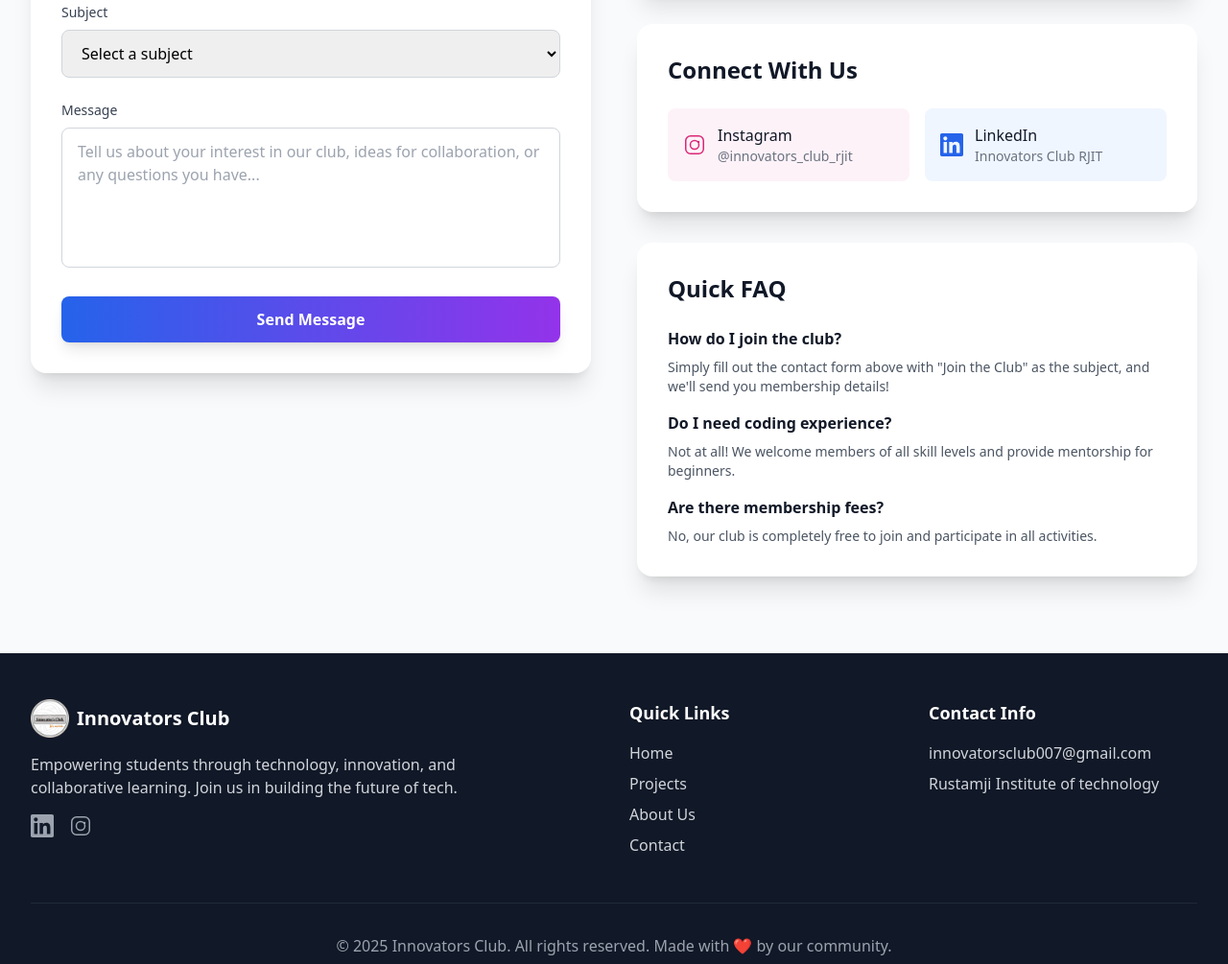
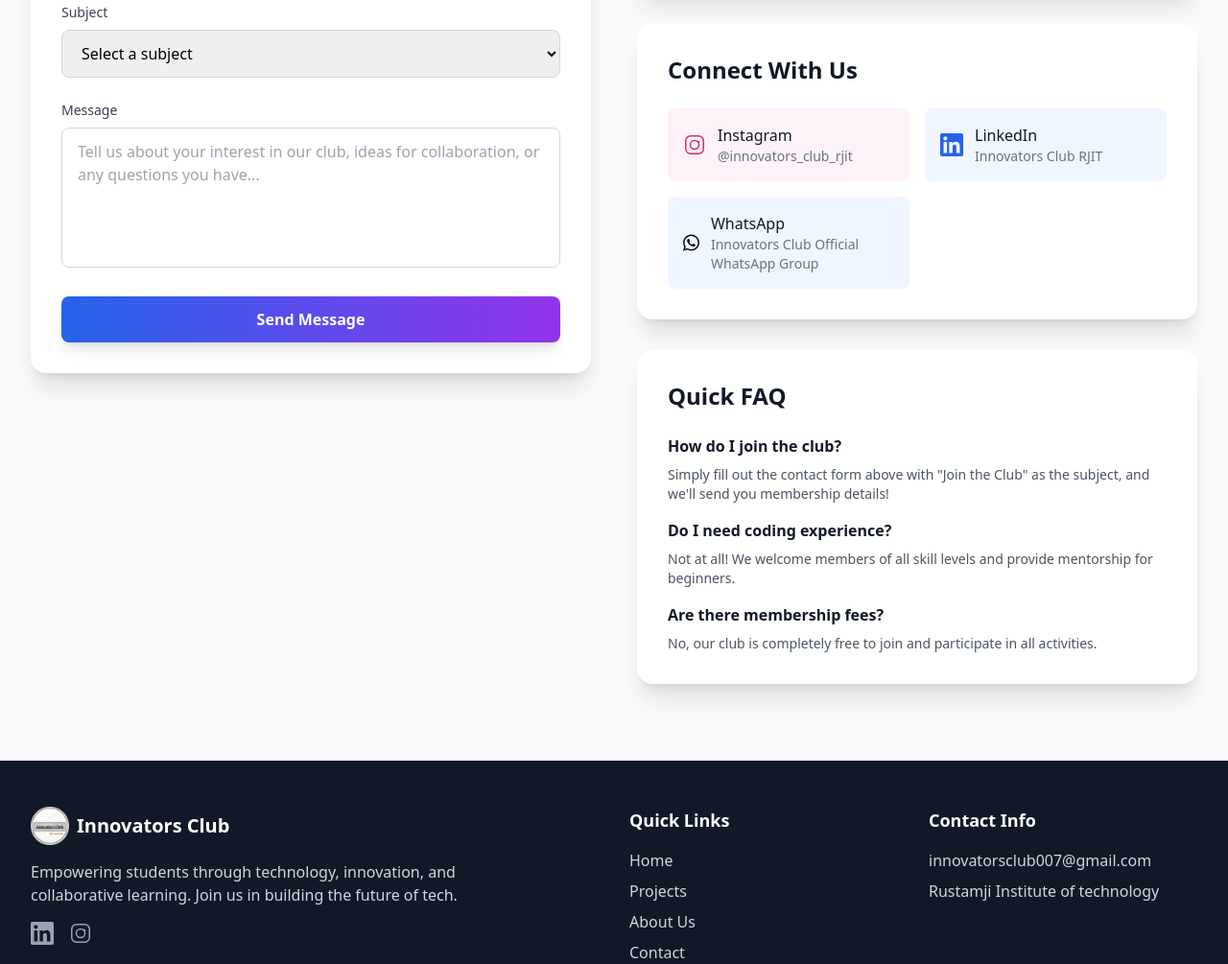
Before and after one commit to pradeepx-dev/innovators-club-site, a plain HTML site: page contact.html in a window 1280 px wide. Shown: the part 747-1752 px from the top of the page at 96% size. Drawn offline with nearby package versions, Linux system fonts and the light colour scheme.

Commit message:
Whatsapp group added

```diff
--- a/contact.html
+++ b/contact.html
@@ -218,6 +218,15 @@
                                 <div>
                                     <p class="font-medium text-gray-900 dark:text-white">LinkedIn</p>
                                     <p class="text-sm text-gray-500 dark:text-gray-400">Innovators Club RJIT</p>
+                                </div>
+                            </a>
+                            <a href="https://chat.whatsapp.com/IURV5QcHKB07sEwA7LIceC" class="flex items-center space-x-3 p-4 bg-blue-50 dark:bg-blue-900/20 rounded-lg hover:bg-blue-100 dark:hover:bg-blue-900/40 transition-colors group">
+                                <svg xmlns="http://www.w3.org/2000/svg" width="24" height="24" fill="currentColor" viewBox="0 0 24 24">
+                                    <path d="M17.472 14.382c-.297-.149-1.758-.867-2.03-.967-.273-.099-.471-.148-.67.15-.197.297-.767.966-.94 1.164-.173.199-.347.223-.644.075-.297-.15-1.255-.463-2.39-1.475-.883-.788-1.48-1.761-1.653-2.059-.173-.297-.018-.458.13-.606.134-.133.298-.347.446-.52.149-.174.198-.298.298-.497.099-.198.05-.371-.025-.52-.075-.149-.669-1.612-.916-2.207-.242-.579-.487-.5-.669-.51-.173-.008-.371-.01-.57-.01-.198 0-.52.074-.792.372-.272.297-1.04 1.016-1.04 2.479 0 1.462 1.065 2.875 1.213 3.074.149.198 2.096 3.2 5.077 4.487.709.306 1.262.489 1.694.625.712.227 1.36.195 1.871.118.571-.085 1.758-.719 2.006-1.413.248-.694.248-1.289.173-1.413-.074-.124-.272-.198-.57-.347m-5.421 7.403h-.004a9.87 9.87 0 01-5.031-1.378l-.361-.214-3.741.982.998-3.648-.235-.374a9.86 9.86 0 01-1.51-5.26c.001-5.45 4.436-9.884 9.888-9.884 2.64 0 5.122 1.03 6.988 2.898a9.825 9.825 0 012.893 6.994c-.003 5.45-4.437 9.884-9.885 9.884m8.413-18.297A11.815 11.815 0 0012.05 0C5.495 0 .16 5.335.157 11.892c0 2.096.547 4.142 1.588 5.945L.057 24l6.305-1.654a11.882 11.882 0 005.683 1.448h.005c6.554 0 11.89-5.335 11.893-11.893a11.821 11.821 0 00-3.48-8.413Z"/>
+                                </svg>
+                                <div>
+                                    <p class="font-medium text-gray-900 dark:text-white">WhatsApp</p>
+                                    <p class="text-sm text-gray-500 dark:text-gray-400">Innovators Club Official WhatsApp Group</p>
                                 </div>
                             </a>
 
```
